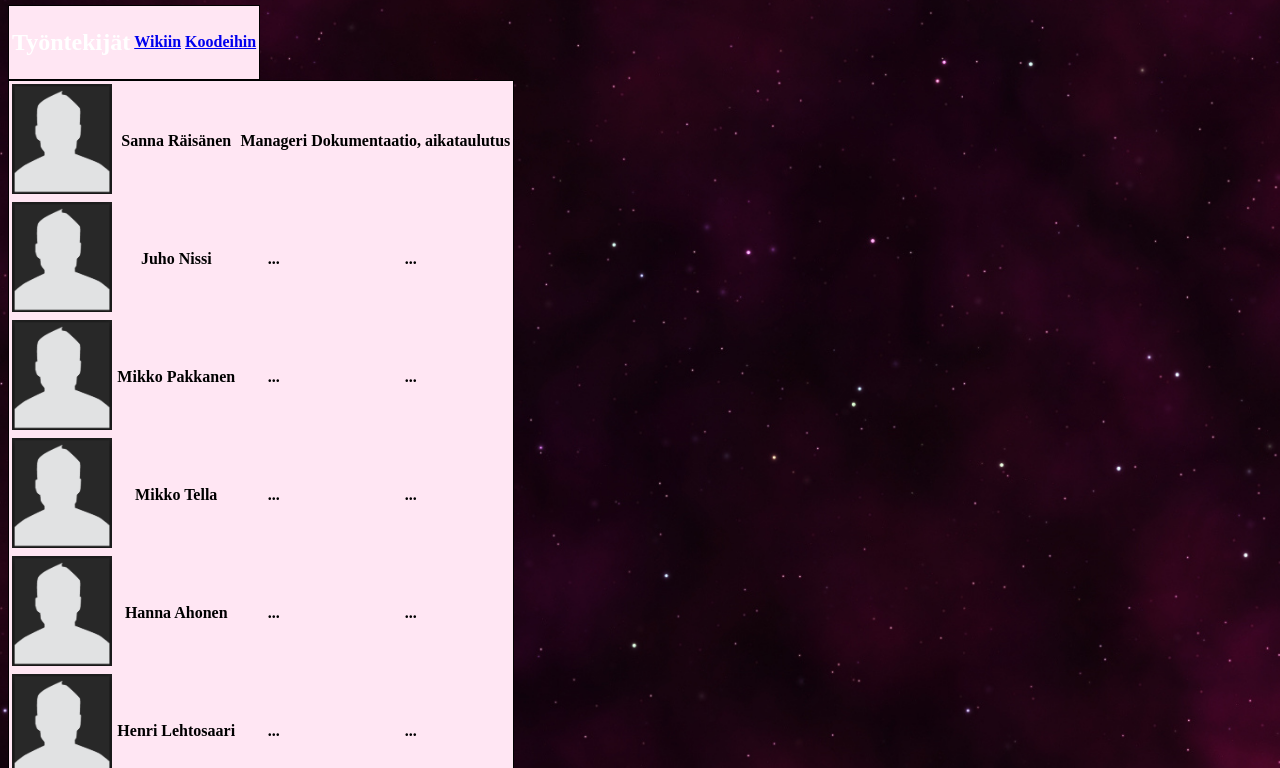
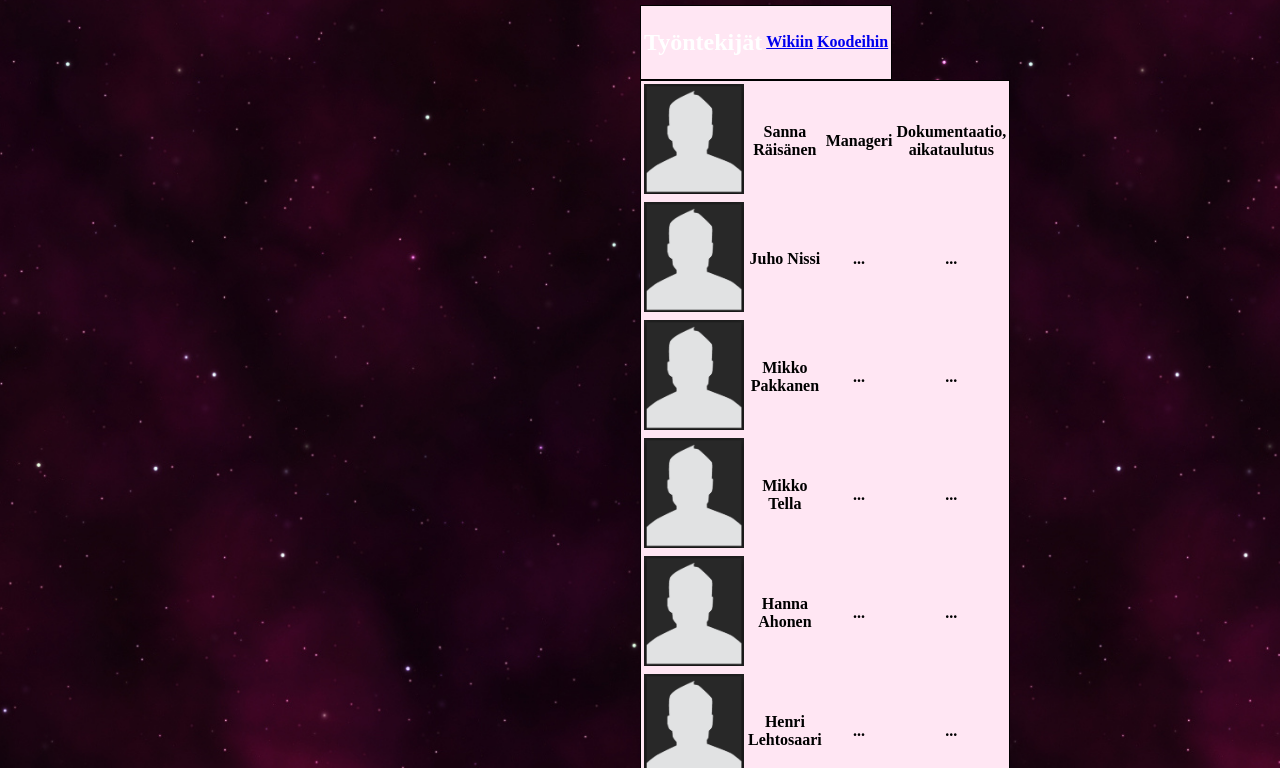
Before and after one commit to Elmico/H9574.github.io, a plain HTML site: page Nestronite/index.html in a window 1280 px wide. Shown: the part 177-945 px from the top of the page. Drawn offline with Linux system fonts and the light colour scheme.

Commit message:
Update style.css

```diff
--- a/Nestronite/style.css
+++ b/Nestronite/style.css
@@ -1,4 +1,4 @@
-body {background-image: url("tausta.png");background-color: #4d0028;border-width: 50%;}
+body {background-image: url("tausta.png");background-color: #4d0028;margin-left: 50%;margin-right: 50%;}
 h1 {color: #ffffff; text-align: center;font-family: impact;font-size: 400%;}
 h2 {color: #ffffff; font-family: script;}
 table {border: 1px solid #000000;background-color: #ffe6f3;}
```
